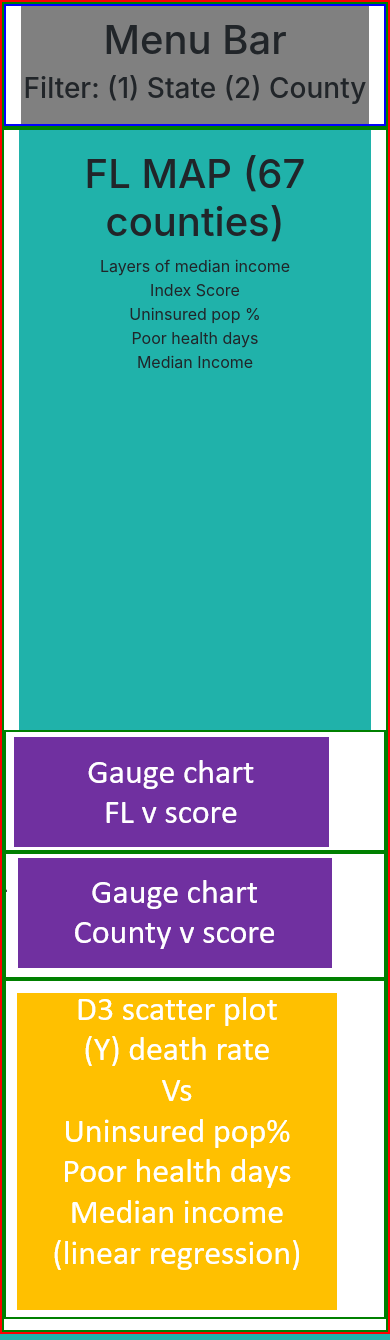
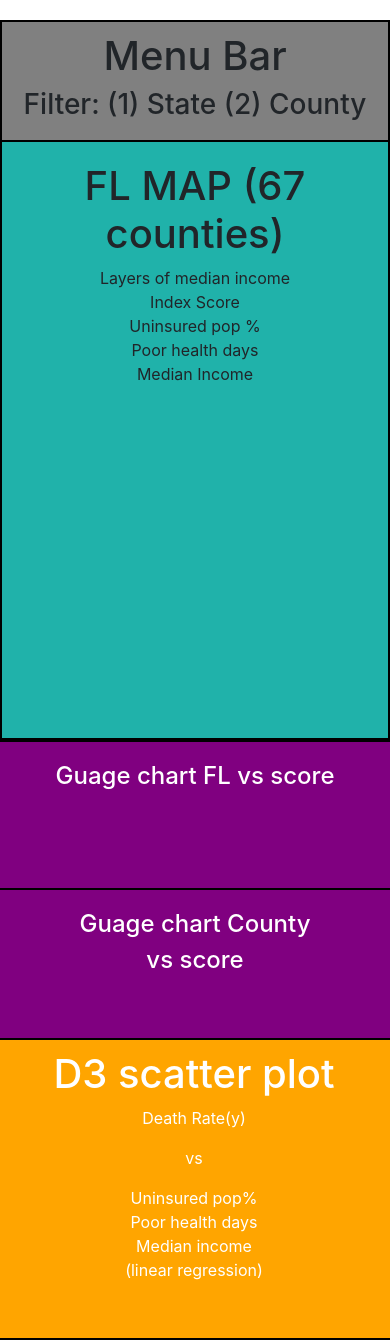
Before and after one commit to kpessa/project-2, a Flask app: page / in a window 390 px wide. Run offline with Flask 2, Linux system fonts and the light colour scheme; some libraries are stand-ins or nearby versions.

Commit message:
got to a good point with layout/responsive design

```diff
--- a/static/css/style.css
+++ b/static/css/style.css
@@ -2,21 +2,26 @@
   box-sizing: border-box;
 }
 
-.container {
-  border: 2px solid red;
-  }
+body {
+  overflow-wrap: break-word;
+}
 
-.row {
-  border: 2px solid green;
-  }
-.col {
-  border: 2px solid blue;
-  }
+.col,
+.col-md-5,
+.col-md-7 {
+  overflow: hidden !important;
+  margin: 0px !important;
+  padding: 0px !important;
+}
+
 .body {
   height: 600px;
 }
 
 #menu {
+  margin-top: 20px;
+  border: 2px solid black;
+  border-bottom: 0px solid black;
   padding-top: 10px;
   padding-bottom: 10px;
   text-align:center;
@@ -25,8 +30,42 @@
 }
 
 #map {
+  border: 2px solid black;
   padding-top: 20px;
   height:100%;
   background-color: lightseagreen;
   text-align:center;
 }
+
+#gauge-chart-state,
+#gauge-chart-county {
+  border: 2px solid black;
+  height: 150px !important;
+  padding-top: 20px;
+  width:100%;
+  height:100%;
+  background-color: purple;
+  text-align:center;
+}
+
+#gauge-chart-county {
+  border-top: 0px solid black;
+  overflow-wrap: break-word !important;
+}
+
+#gauge-chart-state h1,
+#gauge-chart-county h1 {
+  font-size: 24px;
+  color: white;
+}
+
+#d3-scatter {
+  border-bottom: 2px solid black;
+  border-right: 2px solid black;
+  padding-top: 10px;
+  height: 300px;
+  width: 100%;
+  text-align: center;
+  background-color: orange;
+  color: white;
+}
--- a/templates/layout.html
+++ b/templates/layout.html
@@ -4,7 +4,7 @@
     <meta charset="UTF-8" />
     <meta name="viewport" content="width=device-width, initial-scale=1.0" />
     <title>Document</title>
-    <link rel="stylesheet" href="static/css/reset.css">
+    <link rel="stylesheet" href="static/css/reset.css" />
     <link
       rel="stylesheet"
       href="https://stackpath.bootstrapcdn.com/bootstrap/4.5.2/css/bootstrap.min.css"
@@ -38,13 +38,30 @@
         </div>
         <div class="col-md-5 body">
           <div class="row">
-            <img src="static\images\guage_chart_fl.png" alt="" />
+            <div id="gauge-chart-state">
+              <h1>Guage chart FL vs score</h1>
+            </div>
           </div>
           <div class="row">
-            <img src="static\images\guage_chart_county.png" alt="" />
+            <div class="col">
+              <div id="gauge-chart-county">
+                <h1>Guage chart County</h1>
+                <h1>vs score</h1>
+              </div>
+            </div>
           </div>
           <div class="row">
-            <img src="static\images\d3_scatter.png" alt="" />
+            <div id="d3-scatter">
+              <h1>D3 scatter plot</h1>
+              <p>Death Rate(y)</p>
+              <p>vs</p>
+              <ul>
+                <li>Uninsured pop%</li>
+                <li>Poor health days</li>
+                <li>Median income</li>
+                <li>(linear regression)</li>
+              </ul>
+            </div>
           </div>
         </div>
       </div>
```
